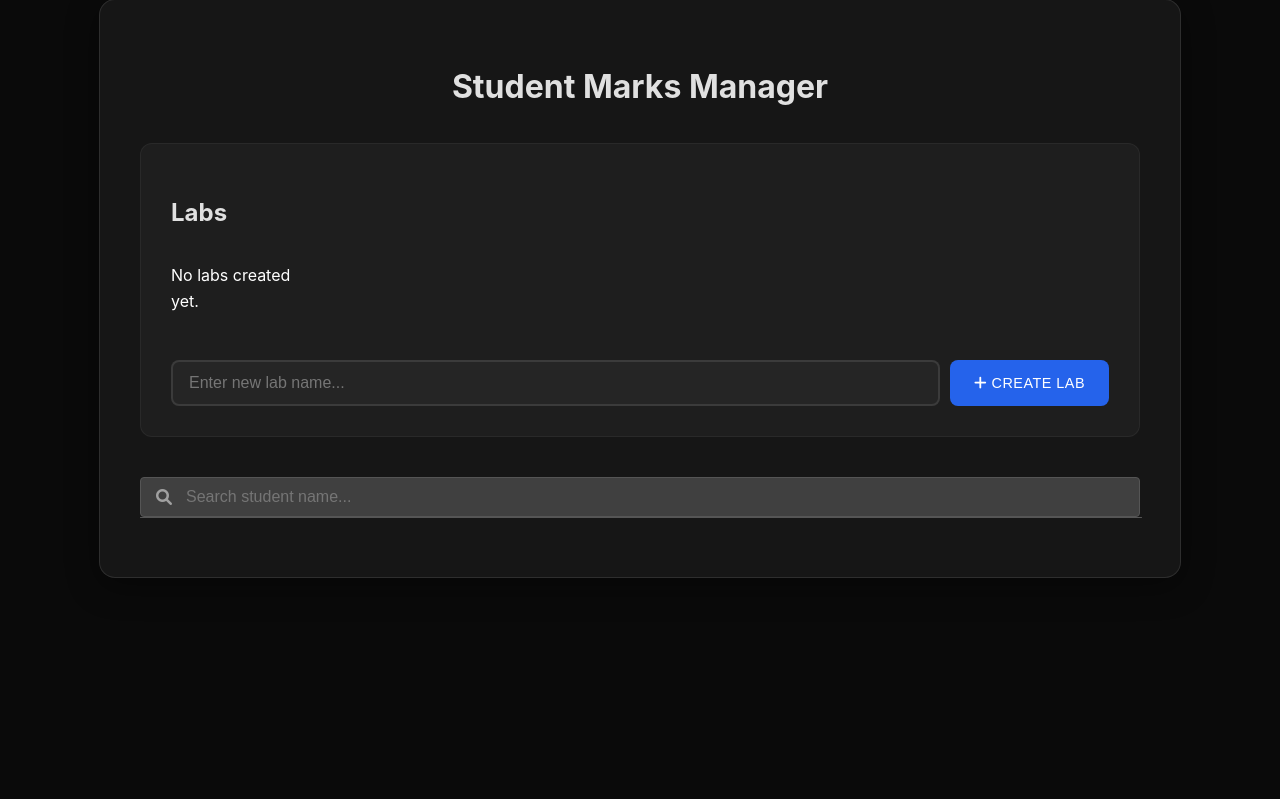
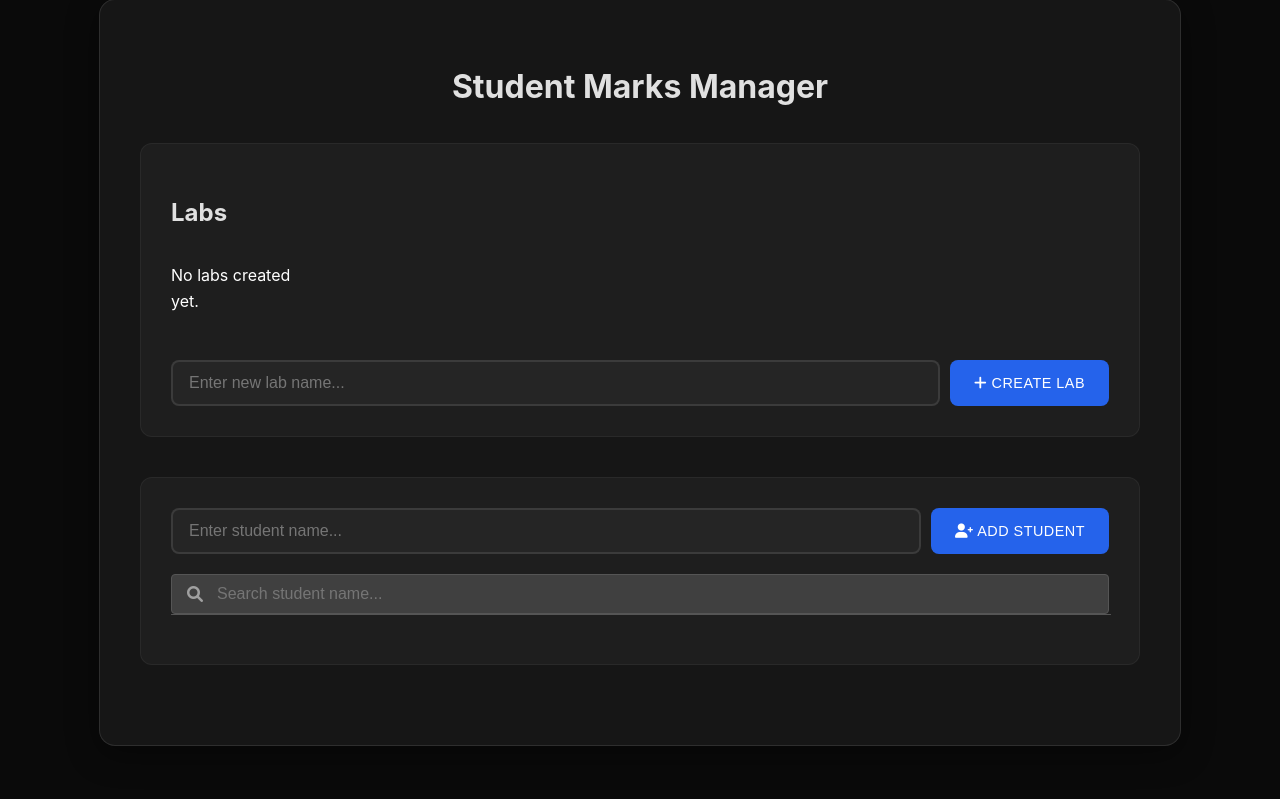
Before and after one commit to MohammadLab/student-marking-manager, a Flask app: page / in a window 1280 px wide. Shown: the part 41-840 px from the top of the page. Run offline with Flask 3, Linux system fonts and the light colour scheme; data that the repository does not hold is empty.

Commit message:
feat: Add student creation functionality with API endpoint and UI

```diff
--- a/app.py
+++ b/app.py
@@ -16,10 +16,27 @@ if not os.path.exists('labs.csv'):
 def index():
     return render_template('index.html')
 
-@app.route('/api/students', methods=['GET'])
-def get_students():
-    students = pd.read_csv('students.csv')
-    return jsonify(students.to_dict('records'))
+@app.route('/api/students', methods=['GET', 'POST'])
+def handle_students():
+    if request.method == 'GET':
+        students = pd.read_csv('students.csv')
+        return jsonify(students.to_dict('records'))
+
+    elif request.method == 'POST':
+        data = request.json
+        students_df = pd.read_csv('students.csv')
+
+        # Generate new student ID
+        new_id = 1 if len(students_df) == 0 else students_df['student_id'].max() + 1
+
+        new_student = pd.DataFrame([{
+            'student_id': new_id,
+            'name': data['name']
+        }])
+
+        students_df = pd.concat([students_df, new_student], ignore_index=True)
+        students_df.to_csv('students.csv', index=False)
+        return jsonify({"status": "success"})
 
 @app.route('/api/search_student', methods=['GET'])
 def search_student():
--- a/static/style.css
+++ b/static/style.css
@@ -95,6 +95,29 @@ h1 {
     color: #e0e0e0;
     text-align: center;
     margin-bottom: 30px;
+}
+
+.student-section {
+    margin-bottom: 40px;
+    padding: 30px;
+    background-color: #1e1e1e;
+    border-radius: 12px;
+    border: 1px solid rgba(255, 255, 255, 0.05);
+}
+
+.create-student {
+    display: flex;
+    gap: 10px;
+    margin-bottom: 20px;
+}
+
+.create-student input {
+    flex: 1;
+    padding: 12px 16px;
+    border: 2px solid rgba(255, 255, 255, 0.1);
+    border-radius: 8px;
+    background-color: #252525;
+    color: #ffffff;
 }
 
 .search-section {
--- a/templates/index.html
+++ b/templates/index.html
@@ -22,12 +22,19 @@
             </div>
         </div>
 
-        <div class="search-section">
-            <div class="search-wrapper">
-                <i class="fas fa-search search-icon"></i>
-                <input type="text" id="studentSearch" placeholder="Search student name...">
+        <div class="student-section">
+            <div class="create-student">
+                <input type="text" id="newStudentName" placeholder="Enter student name...">
+                <button onclick="createStudent()"><i class="fas fa-user-plus"></i> Add Student</button>
             </div>
-            <div id="searchResults" class="search-results"></div>
+
+            <div class="search-section">
+                <div class="search-wrapper">
+                    <i class="fas fa-search search-icon"></i>
+                    <input type="text" id="studentSearch" placeholder="Search student name...">
+                </div>
+                <div id="searchResults" class="search-results"></div>
+            </div>
         </div>
 
         <div class="marks-section" id="marksSection" style="display: none;">
@@ -53,6 +60,33 @@
 
     <script>
         let selectedStudentId = null;
+
+        async function createStudent() {
+            const studentName = document.getElementById('newStudentName').value.trim();
+
+            if (!studentName) {
+                alert('Please enter a student name');
+                return;
+            }
+
+            const response = await fetch('/api/students', {
+                method: 'POST',
+                headers: {
+                    'Content-Type': 'application/json',
+                },
+                body: JSON.stringify({
+                    name: studentName
+                })
+            });
+
+            if (response.ok) {
+                document.getElementById('newStudentName').value = '';
+                alert('Student created successfully');
+            } else {
+                const error = await response.json();
+                alert(error.message || 'Failed to create student');
+            }
+        }
 
         // Load labs when page loads
         window.addEventListener('load', loadLabs);
```
